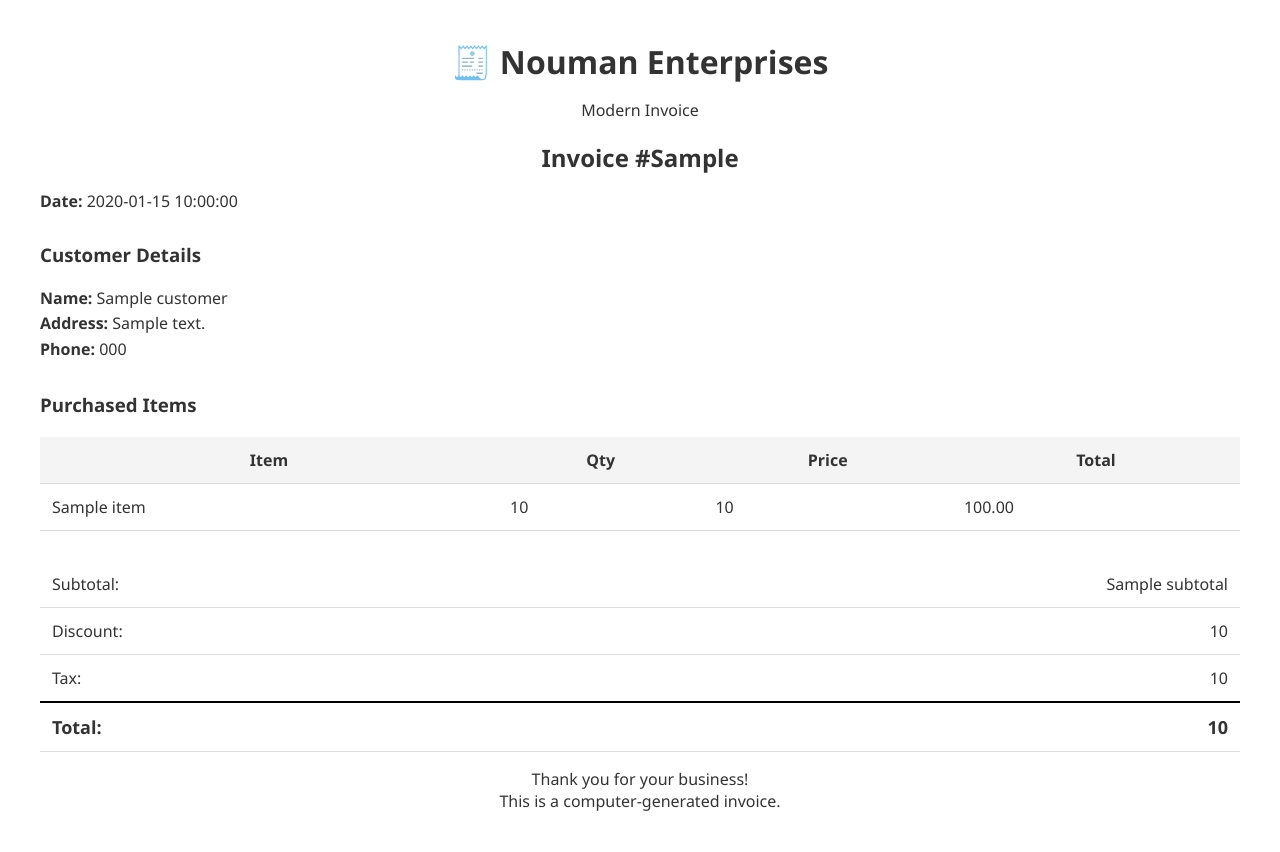
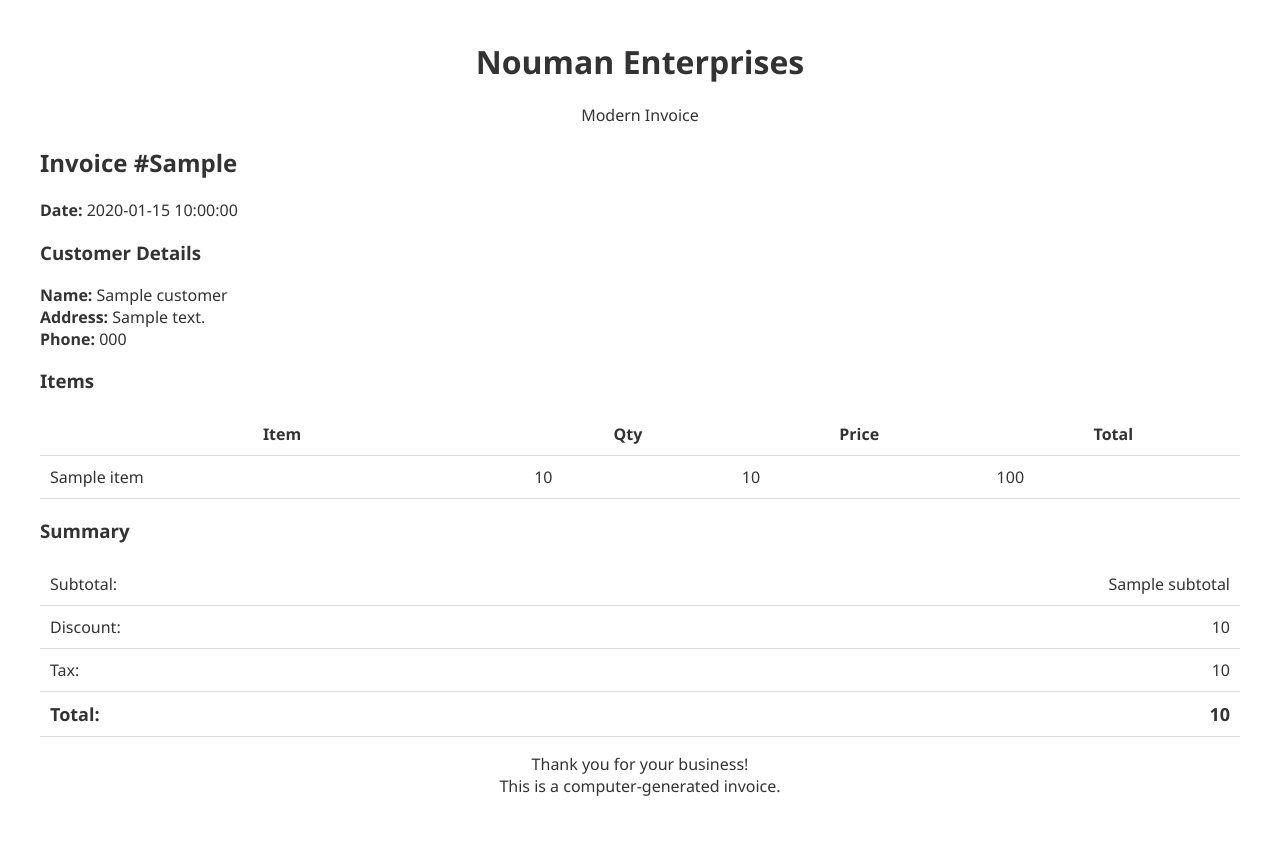
Before and after one commit to Noman14611/invoice, a Python web app: template templates/invoice_template.html in a window 1280 px wide. After the commit the page ends 796 px from the top, so only its background shows below. Run offline with Jinja, Linux system fonts and the light colour scheme; the template is opened without the code that fills it: most values are stand-ins (such as "Sample title", 1, 10 or a date in 2020).

Commit message:
invoice_template.html

```diff
--- a/templates/invoice_template.html
+++ b/templates/invoice_template.html
@@ -5,64 +5,49 @@
     <title>Invoice #{{ invoice.invoice_no }}</title>
     <style>
         body { font-family: 'Segoe UI', sans-serif; margin: 40px; color: #333; }
-        h1, h2 { text-align: center; margin-bottom: 0; }
         .header, .footer { text-align: center; }
-        .customer-info, .summary, .items { margin-top: 30px; width: 100%; }
-        .customer-info p { line-height: 1.6; }
         table { width: 100%; border-collapse: collapse; margin-top: 20px; }
-        th, td { padding: 12px; border-bottom: 1px solid #ddd; }
-        th { background-color: #f4f4f4; }
+        th, td { padding: 10px; border-bottom: 1px solid #ddd; }
         .summary td { text-align: right; }
         .summary td:first-child { text-align: left; }
-        .total { font-weight: bold; font-size: 18px; border-top: 2px solid #000; }
+        .total { font-weight: bold; font-size: 18px; }
     </style>
 </head>
 <body>
     <div class="header">
-        <h1>🧾 Nouman Enterprises</h1>
+        <h1>Nouman Enterprises</h1>
         <p>Modern Invoice</p>
     </div>
-
     <h2>Invoice #{{ invoice.invoice_no }}</h2>
     <p><strong>Date:</strong> {{ invoice.date }}</p>
 
-    <div class="customer-info">
     <h3>Customer Details</h3>
     <p>
         <strong>Name:</strong> {{ invoice.customer.name }}<br>
         <strong>Address:</strong> {{ invoice.customer.address }}<br>
         <strong>Phone:</strong> {{ invoice.customer.phone }}
     </p>
-    </div>
 
-    <div class="items">
-        <h3>Purchased Items</h3>
+    <h3>Items</h3>
     <table>
-            <tr>
-                <th>Item</th>
-                <th>Qty</th>
-                <th>Price</th>
-                <th>Total</th>
-            </tr>
+        <tr><th>Item</th><th>Qty</th><th>Price</th><th>Total</th></tr>
         {% for item in invoice.items %}
         <tr>
             <td>{{ item.name }}</td>
             <td>{{ item.quantity }}</td>
             <td>{{ item.price }}</td>
-                <td>{{ "%.2f"|format(item.quantity * item.price) }}</td>
+            <td>{{ item.quantity * item.price }}</td>
         </tr>
         {% endfor %}
     </table>
-    </div>
 
-    <div class="summary">
-        <table>
+    <h3>Summary</h3>
+    <table class="summary">
         <tr><td>Subtotal:</td><td>{{ invoice.subtotal }}</td></tr>
         <tr><td>Discount:</td><td>{{ invoice.discount }}</td></tr>
         <tr><td>Tax:</td><td>{{ invoice.tax }}</td></tr>
         <tr class="total"><td>Total:</td><td>{{ invoice.total }}</td></tr>
     </table>
-    </div>
 
     <div class="footer">
         <p>Thank you for your business!<br>This is a computer-generated invoice.</p>
```
Lines whose indentation alone changed are shown as unchanged.
